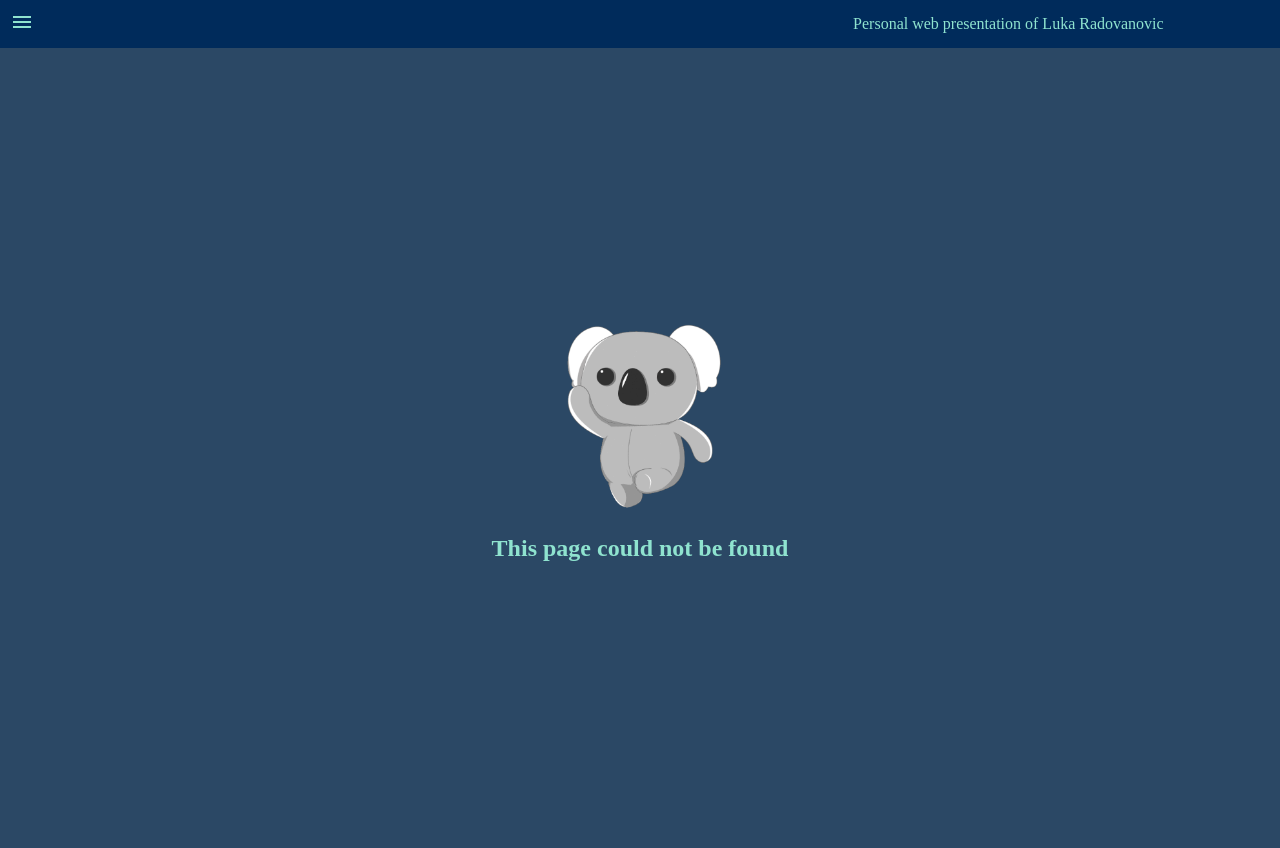
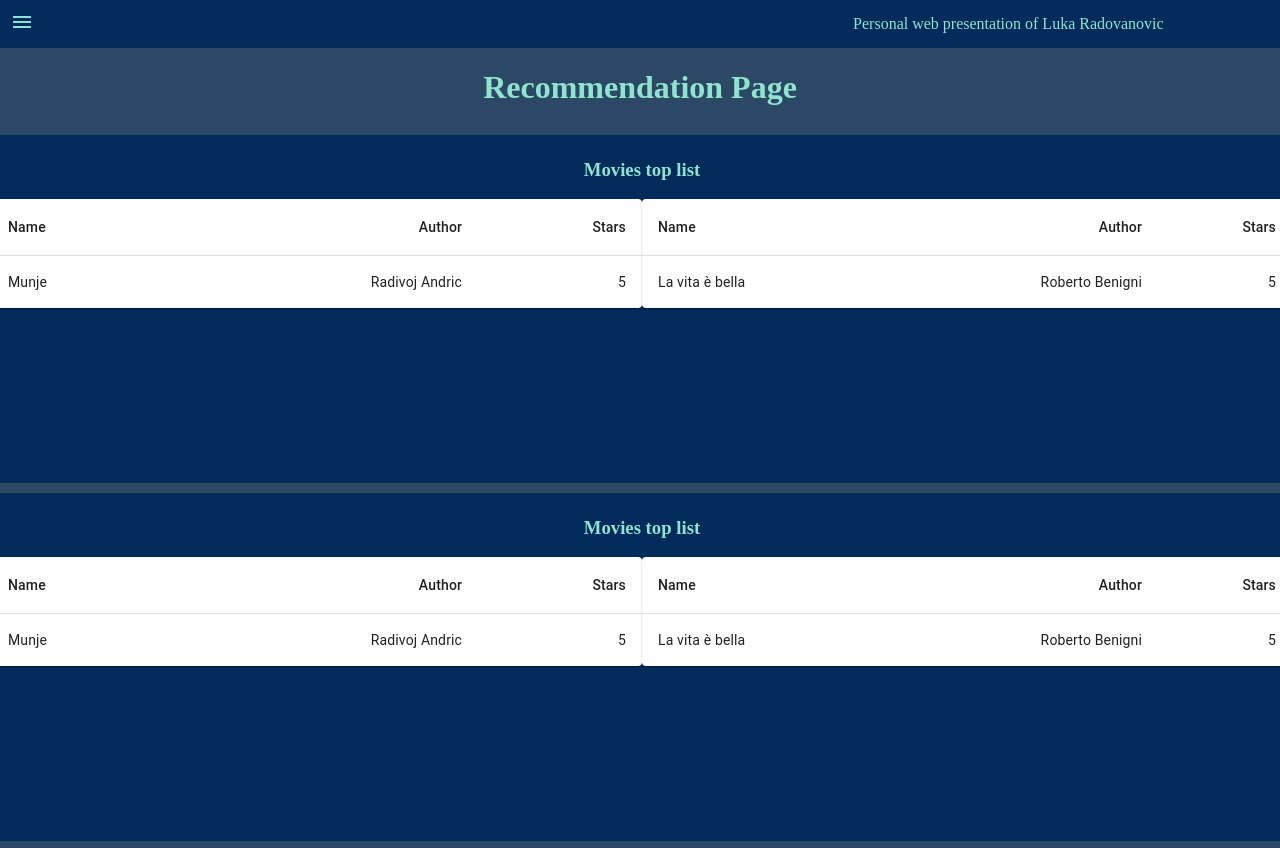
Before and after one commit to lukadlm97/personal-web-presentation, a React (Create React App) app: page /recommendations in a window 1280 px wide. Built offline with nearby package versions, Linux system fonts and the light colour scheme.

Commit message:
started working on recommendations pages

```diff
--- a/src/Navigator.tsx
+++ b/src/Navigator.tsx
@@ -7,6 +7,7 @@ import Projects from './pages/projects/Projects'
 import NotFound from './pages/notFound/notFound'
 import ExpirienceTimeline from './pages/expirience/Expirience'
 import Biography from './pages/biography/Biography'
+import Recommendation from './pages/recommendations/Recommendation'
 
 
 function Navigator(){
@@ -17,6 +18,7 @@ function Navigator(){
             <Route path='/projects' element={<Projects />} />
             <Route path='/expirience' element={<ExpirienceTimeline />} />
             <Route path='/biography' element={<Biography />} />
+            <Route path='/recommendations' element={<Recommendation />} />
             <Route path='*' element={<NotFound />} />
         </Routes>
     )
--- /dev/null
+++ b/src/components/basicTable/BasicTable.tsx
@@ -0,0 +1,46 @@
+import * as React from 'react';
+import Table from '@mui/material/Table';
+import TableBody from '@mui/material/TableBody';
+import TableCell from '@mui/material/TableCell';
+import TableContainer from '@mui/material/TableContainer';
+import TableHead from '@mui/material/TableHead';
+import TableRow from '@mui/material/TableRow';
+import Paper from '@mui/material/Paper';
+
+import { SingleRecommendationItem } from '../../types/RecommendationsType';
+
+
+
+interface IListWrapper{
+  arrayOfItems:SingleRecommendationItem[];
+}
+
+export default function BasicTable(props:IListWrapper) {
+  return (
+    <TableContainer component={Paper}>
+      <Table sx={{ minWidth: 650 }} aria-label="simple table">
+        <TableHead>
+          <TableRow>
+            <TableCell>Name</TableCell>
+            <TableCell align="right">Author</TableCell>
+            <TableCell align="right">Stars</TableCell>
+          </TableRow>
+        </TableHead>
+        <TableBody>
+          {props.arrayOfItems.map((row) => (
+            <TableRow
+              key={row.id}
+              sx={{ '&:last-child td, &:last-child th': { border: 0 } }}
+            >
+              <TableCell component="th" scope="row">
+                {row.name}
+              </TableCell>
+              <TableCell align="right">{row.author}</TableCell>
+              <TableCell align="right">{row.star}</TableCell>
+            </TableRow>
+          ))}
+        </TableBody>
+      </Table>
+    </TableContainer>
+  );
+}
--- /dev/null
+++ b/src/components/recommendationItem/RecommendationItem.tsx
@@ -0,0 +1,49 @@
+import * as React from 'react';
+import Grid from '@material-ui/core/Grid'
+import Box from '@material-ui/core/Box'
+import { makeStyles } from "@material-ui/core/styles";
+import BasicTable from '../basicTable/BasicTable';
+import { SingleRecommendationItem } from '../../types/RecommendationsType';
+
+const useStyles = makeStyles({
+    body: {
+        display: "grid",
+        gridTemplateColumns: "repeat(auto-fill, 220px)", //the width of the card
+        justifyContent: "center",
+        gridGap: "20px",
+    }
+  });
+
+interface IRecommendationRecord
+{
+    categoryName:string;
+    isTableOriented:boolean;
+    simpleDescription:string;
+    homeMadeList:SingleRecommendationItem[];
+    worldList:SingleRecommendationItem[];
+}
+
+interface ISingleRecord{
+    id:number;
+    name:string;
+    star:number;
+    author:string;
+}
+
+  export default function RecommendationItem(props:IRecommendationRecord) {
+      const style=useStyles();
+
+          return (
+              <Box sx={{ minWidth: 275,width:400 }} style={{margin:'5px',padding:'5px',background:'#002B5B'}}>
+                  <h3>{props.categoryName}</h3>
+                  <Box  style={{display:'flex',margin:'2px',justifyContent: 'center'}}  >
+                    <Box >
+                        <BasicTable arrayOfItems={props.homeMadeList}/>
+                    </Box>
+                    <Box >
+                        <BasicTable arrayOfItems={props.worldList}/>
+                    </Box>
+                </Box>
+              </Box>
+          );
+        }
--- a/src/pages/home/Home.tsx
+++ b/src/pages/home/Home.tsx
@@ -21,8 +21,7 @@ const useStyles = makeStyles({
       color:"#8FE3CF",
       background: "#2B4865",
       display: "flex",
-      flexFlow: "column",
-      height: "100vh"
+      flexFlow: "column"
     }
   });
 
@@ -88,6 +87,14 @@ function Home(){
               </Box>
 
            </Grid>
+           <Grid  container item xs={12} style={{margin:'2px',justifyContent: 'center',fontFamily:'Montserrat, serif'}}  spacing={3}>
+            <Box>
+              <h1>Recommendations</h1>
+              <Box sx={{ minWidth: 275,width:400 }} style={{margin:'5px',padding:'5px',background:'#002B5B'}}>
+
+              </Box>
+            </Box>
+           </Grid>
         </Grid>
     )
 }
--- /dev/null
+++ b/src/pages/recommendations/Recommendation.tsx
@@ -0,0 +1,79 @@
+import * as React from 'react';
+import Grid from '@material-ui/core/Grid'
+import Box from '@material-ui/core/Box'
+import { makeStyles } from "@material-ui/core/styles";
+import {RecommendationsType,SingleRecommendationItem}  from '../../types/RecommendationsType'
+import RecommendationItem from '../../components/recommendationItem/RecommendationItem'
+
+const useStyles = makeStyles({
+    body: {
+      width: "auto",
+      color:"#8FE3CF",
+      background: "#2B4865",
+      display: "flex",
+      flexFlow: "column",
+      height: "100vh"
+    }
+  });
+  const recommendationsState=[
+    {
+      id:1,
+      description:"As a movie lover, i colud recommened you a next few titiles",
+      title:"Movies top list",
+        homeMadeList:[{
+            id:1,
+            name:"Munje",
+            star:5,
+            author:"Radivoj Andric"
+        } as SingleRecommendationItem],
+        globalList:[{
+            id:1,
+            name:"La vita è bella",
+            star:5,
+            author:"Roberto Benigni"
+        } as SingleRecommendationItem]
+    } as RecommendationsType,
+    {
+        id:1,
+        description:"As a movie lover, i colud recommened you a next few titiles",
+        title:"Movies top list",
+          homeMadeList:[{
+              id:1,
+              name:"Munje",
+              star:5,
+              author:"Radivoj Andric"
+          } as SingleRecommendationItem],
+          globalList:[{
+              id:1,
+              name:"La vita è bella",
+              star:5,
+              author:"Roberto Benigni"
+          } as SingleRecommendationItem]
+      } as RecommendationsType,
+
+
+
+  ] as RecommendationsType[];
+
+
+export default function Recommendation() {
+    const style=useStyles();
+
+        return (
+            <Grid container className={style.body} >
+                <h1> Recommendation Page</h1>
+                <Grid  container item xs={12} style={{display:'flex',margin:'2px',justifyContent: 'center'}}  spacing={3}>
+                {recommendationsState.map((item)=>(
+                  <RecommendationItem
+                  categoryName={item.title}
+                  simpleDescription={item.description}
+                  key={item.id}
+                  isTableOriented={true}
+                  homeMadeList={item.homeMadeList}
+                  worldList={item.globalList}
+                  />
+              ))}
+                </Grid>
+            </Grid>
+        );
+      }
--- /dev/null
+++ b/src/types/RecommendationsType.ts
@@ -0,0 +1,15 @@
+export type RecommendationsType={
+    id:number;
+    title:string;
+    description:string;
+    homeMadeList:SingleRecommendationItem[];
+    globalList:SingleRecommendationItem[];
+  }
+
+
+export type SingleRecommendationItem={
+    id:number;
+    name:string;
+    star:number;
+    author:string;
+}
--- a/tsconfig.json
+++ b/tsconfig.json
@@ -16,7 +16,7 @@
     "module": "esnext",
     "moduleResolution": "node",
     "resolveJsonModule": true,
-    "isolatedModules": true,
+    "isolatedModules": false,
     "noEmit": true,
     "jsx": "react-jsx",
   },
```
